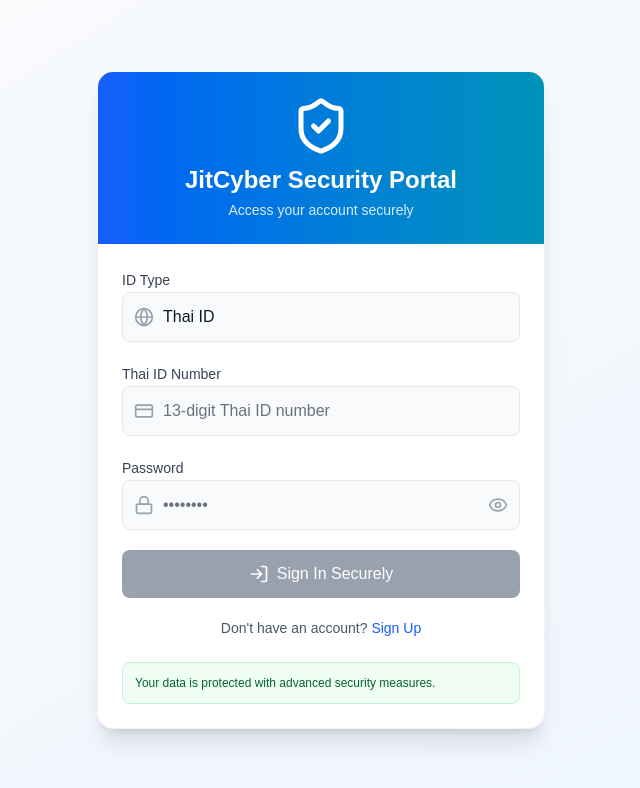
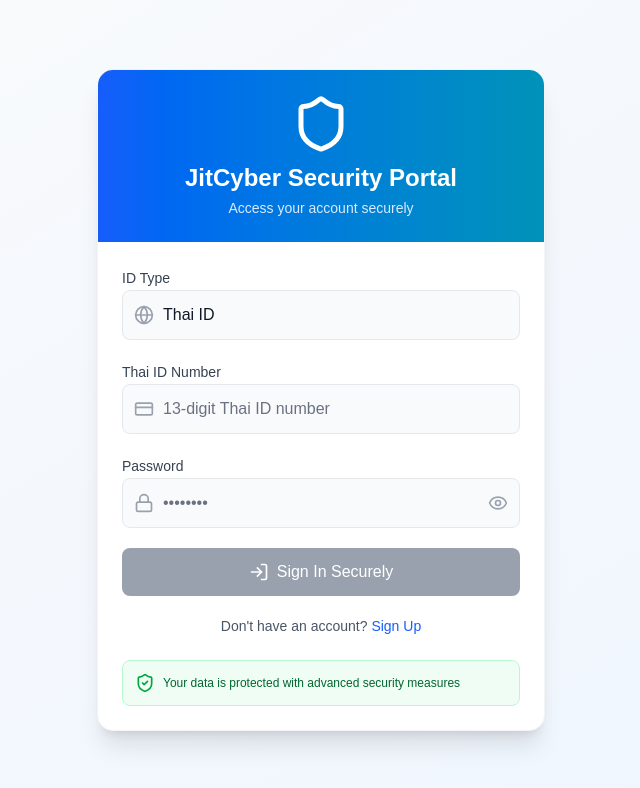
Before and after one commit to nyilynnhtwe/JitCyber, a Next.js app: page /signin in a window 1280 px wide. Shown: the top 788 px of the page, without its empty margins (319-959 px from the left). Built offline with nearby package versions, Linux system fonts and the light colour scheme.

Commit message:
minor adjustment

```diff
--- a/src/app/signin/page.tsx
+++ b/src/app/signin/page.tsx
@@ -2,7 +2,7 @@
 import { useState } from "react";
 import { useRouter } from "next/navigation";
 import { hashPassword } from "../lib/auth";
-import { Globe, CreditCard, Lock, Eye, EyeOff, LogIn, ShieldCheck } from "lucide-react";
+import { Globe, CreditCard, Lock, Eye, EyeOff, LogIn, ShieldCheck, Shield } from "lucide-react";
 
 const SignInForm = () => {
     const [showPassword, setShowPassword] = useState(false);
@@ -59,7 +59,7 @@
 
             <div className="bg-gradient-to-r from-blue-600 to-cyan-600 p-6 text-center">
             <div className="flex flex-col items-center space-y-2">
-                <ShieldCheck className="w-15 h-15 text-white" />
+                <Shield className="w-15 h-15 text-white" />
                 <h1 className="text-2xl font-bold text-white">
                     JitCyber Security Portal
                 </h1>
@@ -210,9 +210,10 @@
           {/* Security Notice */}
             <div className="px-6 pb-6">
             <div className="bg-green-50 border border-green-200 rounded-lg p-3">
-                <div className="flex items-center">
+                <div className="flex items-center space-x-2">
+                <ShieldCheck className="w-5 h-5 text-green-600" />
                 <p className="text-xs text-green-800">
-                    Your data is protected with advanced security measures.
+                    Your data is protected with advanced security measures
                 </p>
                 </div>
             </div>
--- a/src/app/signup/page.tsx
+++ b/src/app/signup/page.tsx
@@ -2,7 +2,7 @@
 import { useState } from "react";
 import { useRouter } from "next/navigation";
 import { hashPassword } from "../lib/auth";
-import { User, Globe, CreditCard, Phone, Lock, Eye, EyeOff, AlertCircle, CheckCircle, UserPlus, ShieldCheck  } from "lucide-react";
+import { User, Globe, CreditCard, Phone, Lock, Eye, EyeOff, AlertCircle, CheckCircle, UserPlus, Shield, ShieldCheck } from "lucide-react";
 import Link from "next/link";
 
 const SignUpPage = () => {
@@ -131,7 +131,7 @@
         <div className="bg-white rounded-2xl shadow-xl overflow-hidden border border-gray-100">
           <div className="bg-gradient-to-r from-blue-600 to-cyan-600 p-6 text-center">
             <div className="flex flex-col items-center space-y-2">
-              <ShieldCheck className="w-15 h-15 text-white" />
+              <Shield className="w-15 h-15 text-white" />
               <h1 className="text-2xl font-bold text-white">
                 JitCyber Security Portal
               </h1>
@@ -359,7 +359,8 @@
           {/* Security Notice */}
           <div className="px-6 pb-6">
             <div className="bg-green-50 border border-green-200 rounded-lg p-3">
-              <div className="flex items-center">
+              <div className="flex items-center space-x-2">
+                <ShieldCheck className="w-5 h-5 text-green-600" />
                 <p className="text-xs text-green-800">
                   Your data is protected with advanced security measures
                 </p>
```
